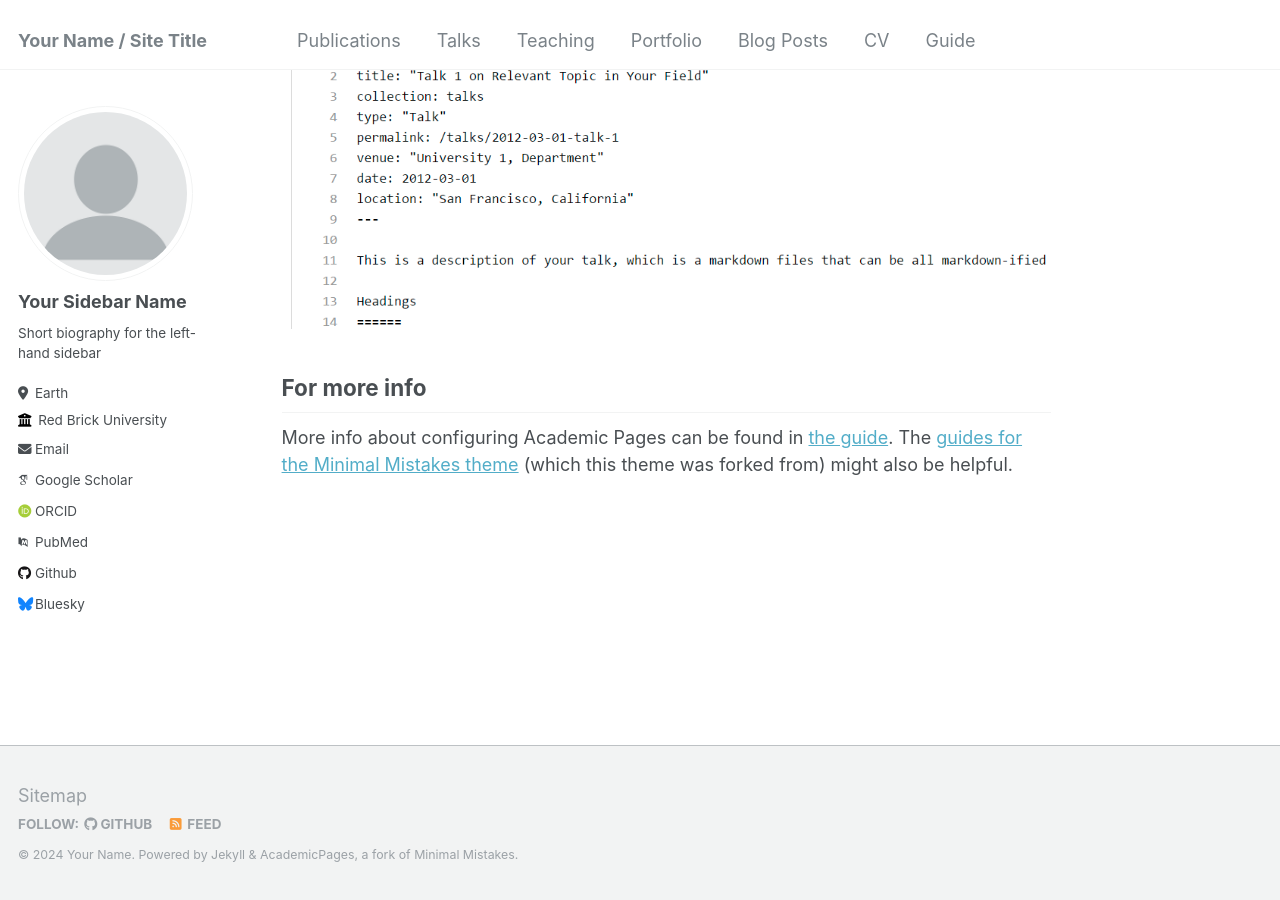
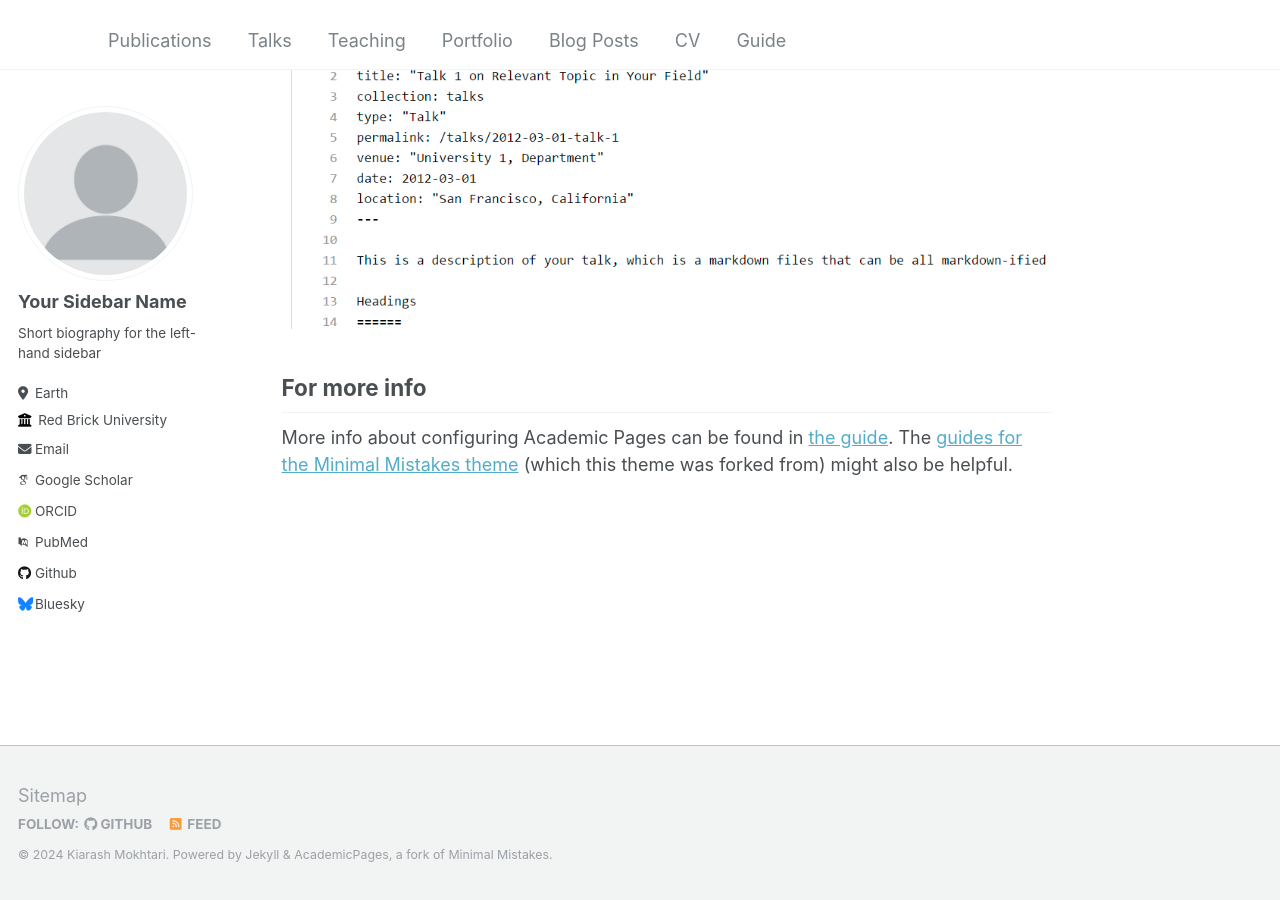
Before and after one commit to Kiarashmo/Kiarashmo.github.io, a Jekyll site: the page built from _pages/about.md, in a window 1280 px wide and 900 px high, scrolled down 2660 px. Built offline with Jekyll 4.4.1, drawn with Linux system fonts in a browser that asks for light colours; some web fonts are replaced.

Commit message:
updated the basic settings

```diff
--- a/_config.yml
+++ b/_config.yml
@@ -8,11 +8,11 @@
 
 # Basic Site Settings
 locale                   : "en-US"
-title                    : "Your Name / Site Title"
+title                    : ""
 title_separator          : "-"
-name                     : &name "Your Name"
+name                     : &name "Kiarash Mokhtari"
 description              : &description "personal description"
-url                      : https://academicpages.github.io # the base hostname & protocol for your site e.g. "https://mmistakes.github.io"
+url                      : https://KiarashMokhtari.github.io # the base hostname & protocol for your site e.g. "https://mmistakes.github.io"
 baseurl                  : "" # the subpath of your site, e.g. "/blog"
 repository               : "academicpages/academicpages.github.io"
 
```
